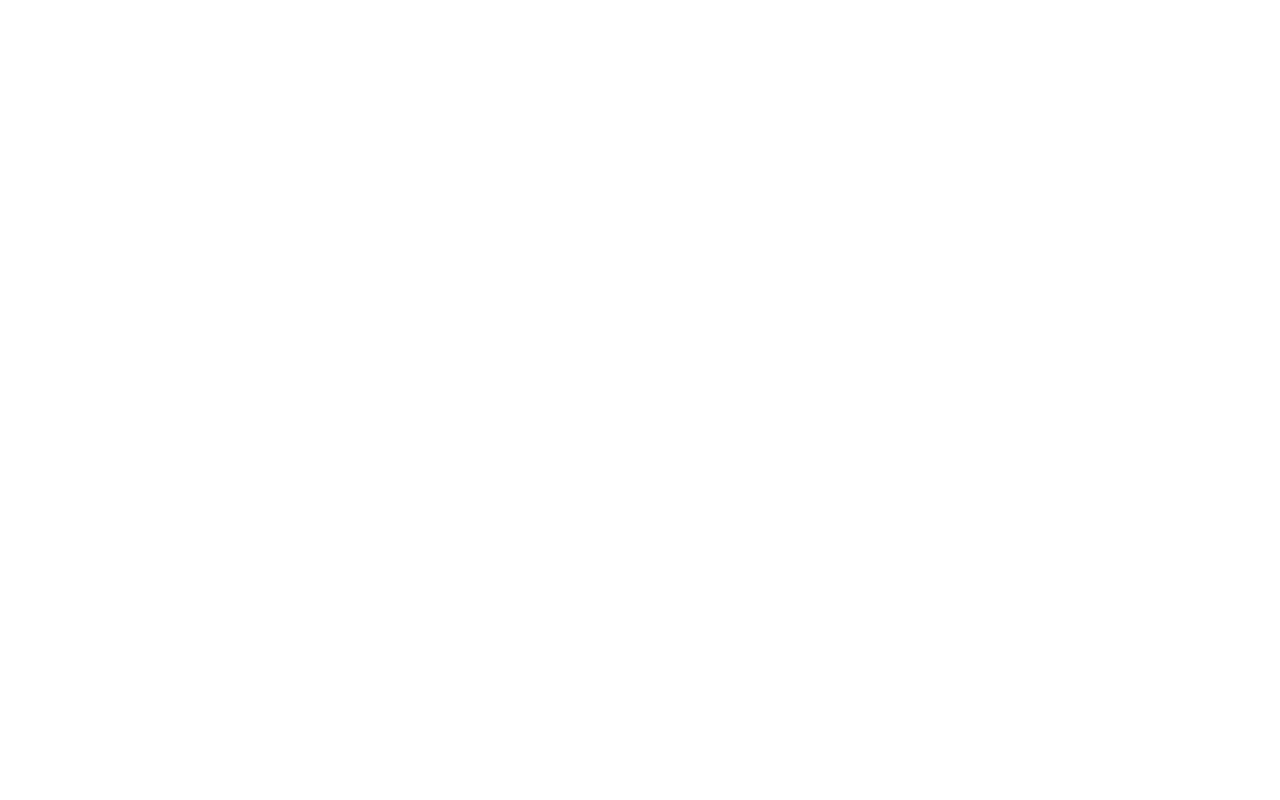
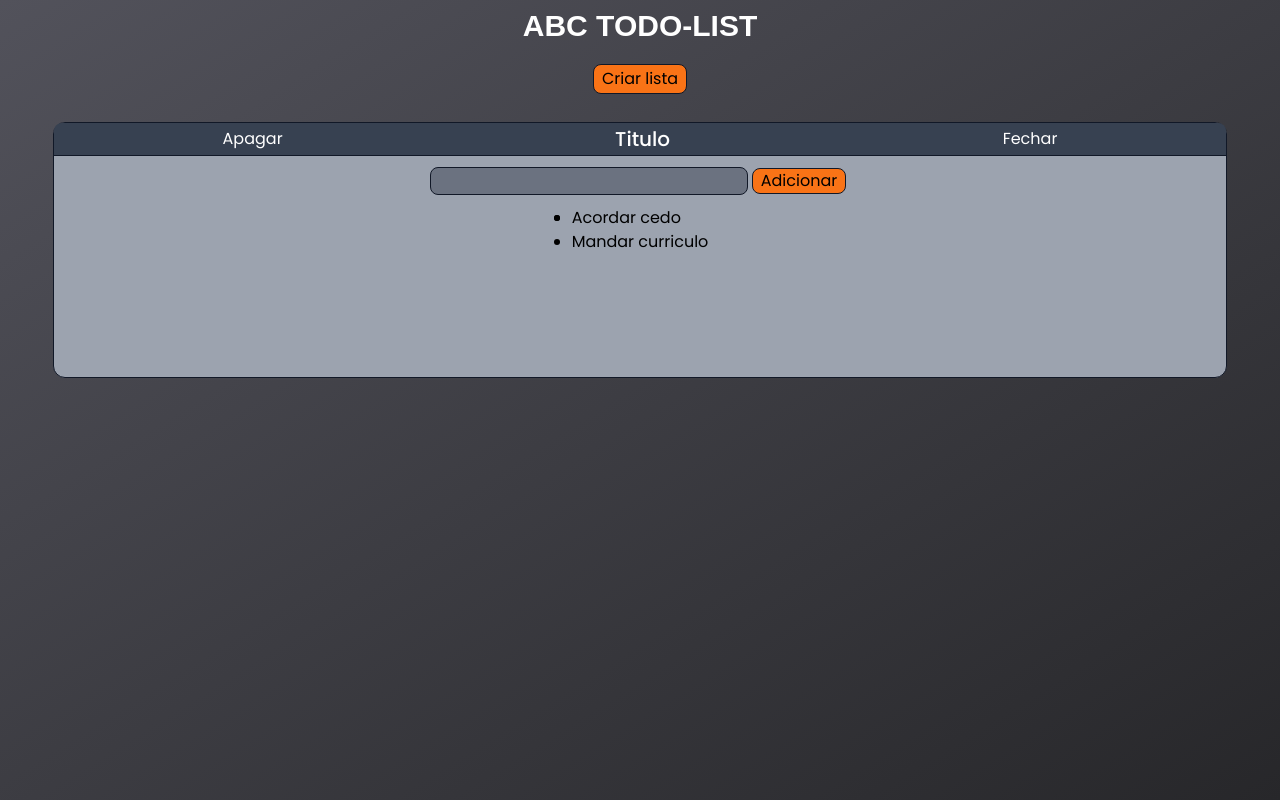
Before and after one commit to G4bbSantos/G4bbSantos.github.io, a website: page src/index.html in a window 1280 px wide. Drawn offline with Linux system fonts and the light colour scheme; a web font is replaced by a local one.

Commit message:
1.0
First version adds the initial todo-list layout

```diff
--- a/src/index.html
+++ b/src/index.html
@@ -10,7 +10,33 @@
     <link rel="preconnect" href="https://fonts.gstatic.com" crossorigin>
     <link href="https://fonts.googleapis.com/css2?family=Poetsen+One&family=Poppins:ital,wght@0,100;0,200;0,300;0,400;0,500;0,600;0,700;0,800;0,900;1,100;1,200;1,300;1,400;1,500;1,600;1,700;1,800;1,900&display=swap" rel="stylesheet">
 </head>
-<body>
-
+<body class="w-full h-screen bg-center bg-gradient-to-br bg-auto from-zinc-600 to-zinc-800 text-white">
+    <header class="w-full px-1 py-2">
+        <div class="text-center text-3xl font-Poetsen-One font-semibold cursor-pointer hover:text-slate-200 active:text-slate-100">ABC TODO-LIST</div>
+    </header>
+    <nav class="w-full p-2 flex items-center justify-center font-Poppins">
+        <button class="font-Poppins border border-gray-900 rounded-lg bg-orange-500 text-black px-2 py-0.5 m-1">Criar lista</button>
+    </nav>
+    <main class="flex items-center justify-center flex-col my-4 font-Poppins">
+        <div class="w-11/12 min-h-64 bg-gray-400 border border-gray-900 rounded-xl text-black">
+            <header class="w-full bg-gray-700 border-b border-b-gray-900 rounded-t-lg text-white p-0.5 flex items-center justify-around">
+                <div class="">Apagar</div>
+                <h3 class="text-xl font-medium">Titulo</h3>
+                <div class="">Fechar</div>
+            </header>
+            <section class="">
+                <nav class="w-full p-2 flex items-center justify-center">
+                    <input type="text" class="min-w-40 h-7 border border-gray-900 rounded-lg bg-gray-500">
+                    <button class="font-Poppins border border-gray-900 rounded-lg bg-orange-500 text-black px-2 m-1">Adicionar</button>
+                </nav>
+                <div class="flex items-center justify-center">
+                    <ul class="list-item list-disc">
+                        <li class="">Acordar cedo</li>
+                        <li class="">Mandar curriculo</li>
+                    </ul>
+                </div>
+            </section>
+        </div>
+    </main>
 </body>
 </html>
```
Also changed, not shown: src/assets/svg/add-list.svg (added), src/assets/svg/add.svg (added), src/assets/svg/caret-up.svg (added), src/assets/svg/sort-down.svg (added), src/assets/svg/trash-xmark.svg (added), src/assets/svg/x.svg (added), src/output.css.
